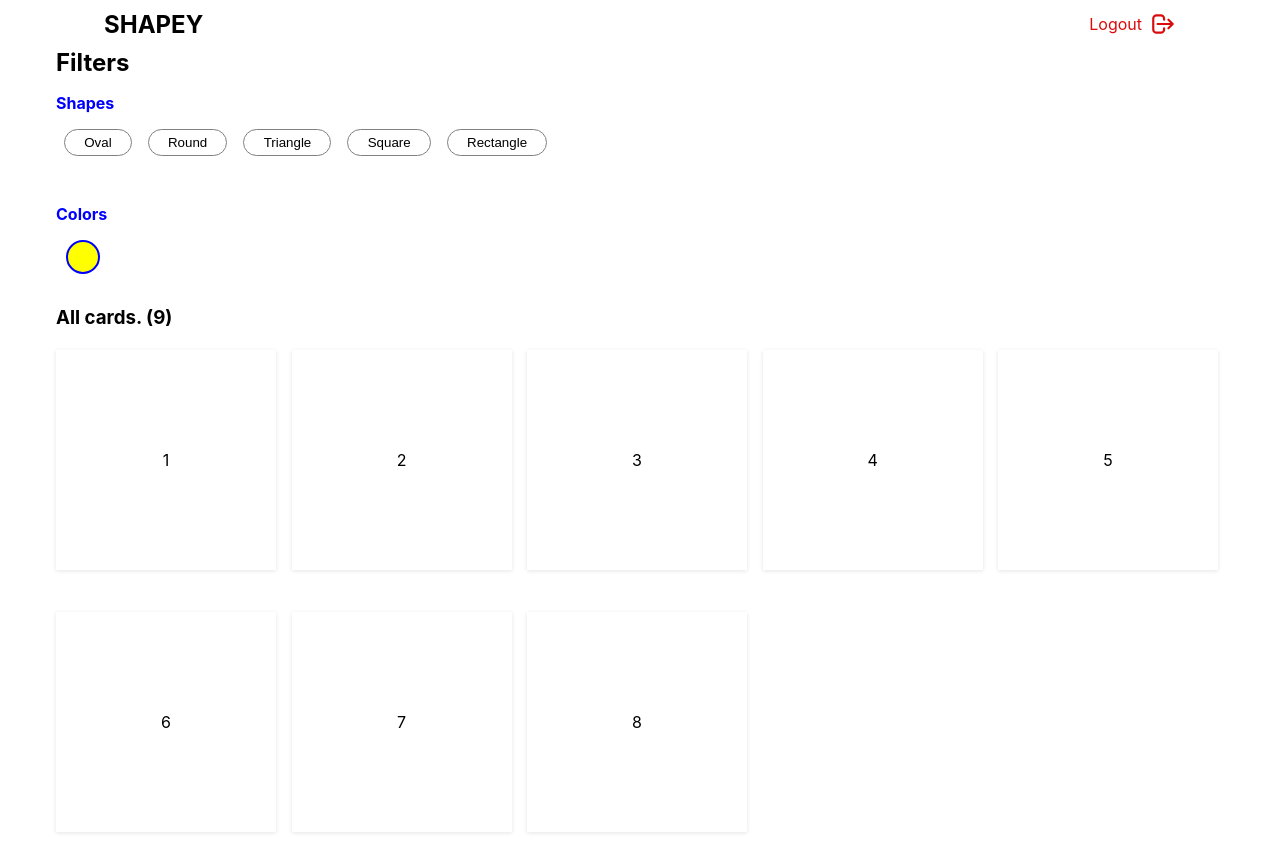
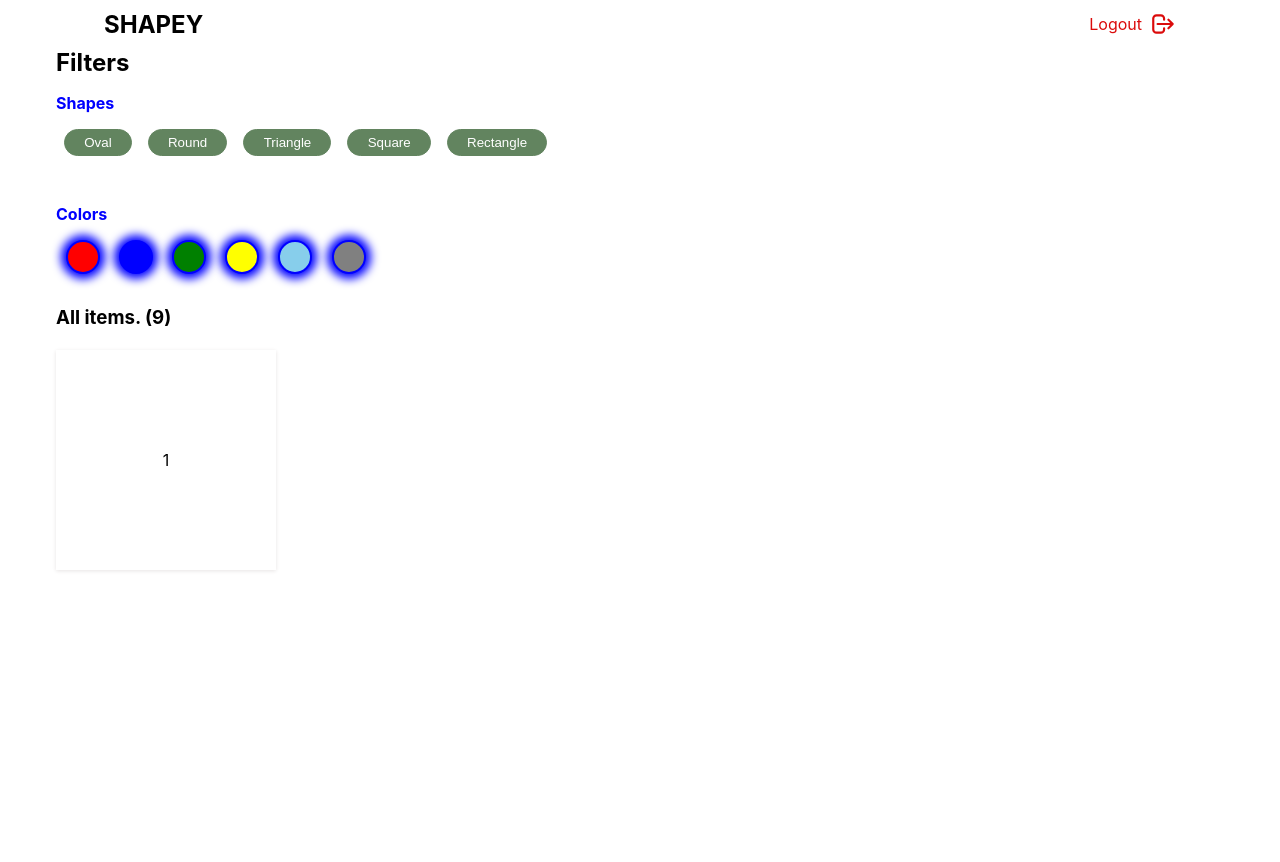
Before and after one commit to kokoforbes/shapey, a React (Create React App) app: page / in a window 1280 px wide. Both pictures are taken after a click on the button "Login". After the commit the page ends 800 px from the top, so only its background shows below. Built offline with nearby package versions, Linux system fonts and the light colour scheme.

Commit message:
implemented color objects and design

```diff
--- a/src/components/Filters/Filters.module.scss
+++ b/src/components/Filters/Filters.scss
@@ -1,9 +1,3 @@
-.filters {
-
-
-
-}
-
 .shapes {
   padding: 1rem  0;
 
@@ -35,13 +29,27 @@
 .colors{
   padding: 1rem 0;
 
-  .circle {
+
+  span {
     width: 34px;
     height: 34px;
-    border: 2px solid blue;
     cursor: pointer;
     border-radius: 50%;
-    background-color: yellow;
     margin: 0 0.6rem;
+    transition: all .3s;
+
+
+    &.active {
+      border: blue 2px solid;
+      box-shadow: 0 0 10px 5px blue;
+    }
   }
 }
+
+
+.red { background: red; }
+.blue { background: blue; }
+.green { background: green; }
+.yellow { background: yellow; }
+.lightblue { background: skyblue; }
+.grey { background: grey; }
--- a/src/components/Filters/Filters.tsx
+++ b/src/components/Filters/Filters.tsx
@@ -4,7 +4,7 @@ import { Dispatch } from 'redux';
 import { ColorInterface, ShapeInterface } from '../../data';
 import { toggleColor, toggleShape } from '../../state/filter/filter.actions';
 import { ApplicationState } from '../../state/root.reducer';
-import styles from "./Filters.module.scss";
+import "./Filters.scss";
 
 
 
@@ -32,7 +32,7 @@ const Filters = (props: FiltersProps) => {
     <div className='filters'>
       <h2>Filters</h2>
 
-      <section className={styles.shapes}>
+      <section className='shapes'>
         <h4 className='text-blue'>Shapes</h4>
 
         <div className='row'>
@@ -49,10 +49,9 @@ const Filters = (props: FiltersProps) => {
         </div>
       </section>
 
-      <section className={styles.colors}>
+      <section className='colors'>
         <h4 className='text-blue'>Colors</h4>
         <div className='row'>
-          <div className={styles.circle}></div>
           {colors.map((colorObject) => (
             <span
               role="button"
--- a/src/components/Header/Header.tsx
+++ b/src/components/Header/Header.tsx
@@ -1,11 +1,24 @@
 import React from "react";
+import { connect } from 'react-redux';
+import { removeUser } from '../../state/user/user.actions';
 import styles from "./Header.module.scss";
 
-const Header = () => {
+
+interface HeaderProps {
+  logoutUser: () => void;
+}
+
+const Header = (props: HeaderProps) => {
+  const { logoutUser } = props;
+
+  const logout = () => {
+    logoutUser();
+  };
+
   return (
     <header className={styles.header}>
       <h2 className={styles.brand}>shapey</h2>
-      <div className={styles.logout}>
+      <div className={styles.logout} onClick={logout}>
         <p>logout</p>
         <svg xmlns="http://www.w3.org/2000/svg" fill="none" viewBox="0 0 24 24" stroke="#db0b0b">
           <path
@@ -20,4 +33,8 @@ const Header = () => {
   );
 };
 
-export default Header;
+const mapDispatchToProps = (dispatch: any) => ({
+  logoutUser: () => dispatch(removeUser()),
+});
+
+export default connect(null, mapDispatchToProps)(Header);
--- a/src/components/View/View.tsx
+++ b/src/components/View/View.tsx
@@ -1,39 +1,49 @@
 import React from 'react'
 import styles from './View.module.scss'
+import { connect } from 'react-redux';
+import { ColorInterface, ShapeInterface } from '../../data';
+import useItemLabel from '../../utils/title';
+import { ApplicationState } from '../../state/root.reducer';
 
-const View = () => {
+
+interface FiltersProps {
+  colors: ColorInterface[];
+  shapes: ShapeInterface[];
+}
+
+const View = (props: FiltersProps) => {
+
+  const { colors, shapes } = props;
+  const title = useItemLabel(colors, shapes);
+
   return (
     <div className={styles.view}>
-      <h3>All cards. (9)</h3>
+      <h3>{title} items. (9)</h3>
 
       <div className={styles.cards}>
         <div className={styles.card}>
           <div className={styles.object}>1</div>
         </div>
-        <div className={styles.card}>
-          <div className={styles.object}>2</div>
-        </div>
-        <div className={styles.card}>
-          <div className={styles.object}>3</div>
-        </div>
-        <div className={styles.card}>
-          <div className={styles.object}>4</div>
-        </div>
-        <div className={styles.card}>
-          <div className={styles.object}>5</div>
-        </div>
-        <div className={styles.card}>
-          <div className={styles.object}>6</div>
-        </div>
-        <div className={styles.card}>
-          <div className={styles.object}>7</div>
-        </div>
-        <div className={styles.card}>
-          <div className={styles.object}>8</div>
-        </div>
+
+        {shapes.map((shapeObject) =>
+          shapeObject.selected
+            ? colors.map((colorObject) =>
+                colorObject.selected ? (
+                  <div key={`${shapeObject.shape} ${colorObject.color}`}>
+                    <div className={`${shapeObject.shape} ${colorObject.color} item`} />
+                  </div>
+                ) : null,
+              )
+            : null,
+        )}
       </div>
     </div>
   )
 }
 
-export default View
+const mapStateToProps = (state: ApplicationState) => ({
+  colors: state.filter.colors,
+  shapes: state.filter.shapes,
+});
+
+export default connect(mapStateToProps)(View);
--- a/src/index.css
+++ b/src/index.css
@@ -27,3 +27,10 @@ body {
   display: flex;
   margin: 1rem 0;
 }
+
+.red { background: red; }
+.blue { background: blue; }
+.green { background: green; }
+.yellow { background: yellow; }
+.lightblue { background: skyblue; }
+.grey { background: grey; }
```
